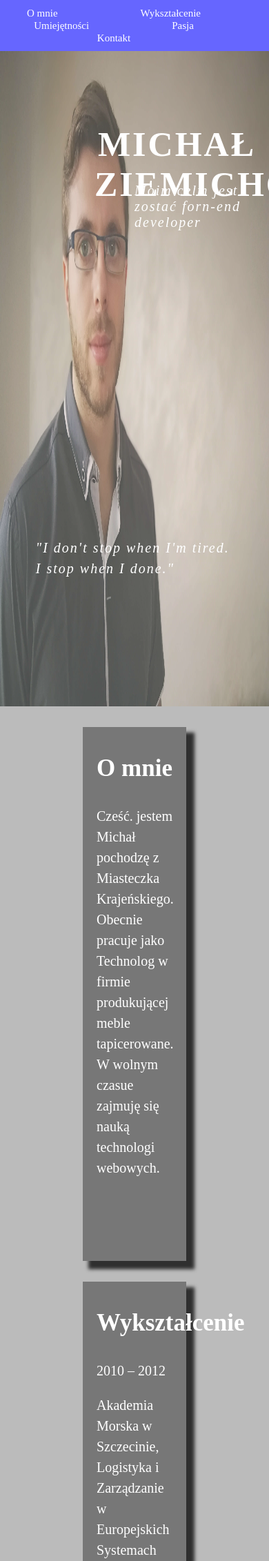
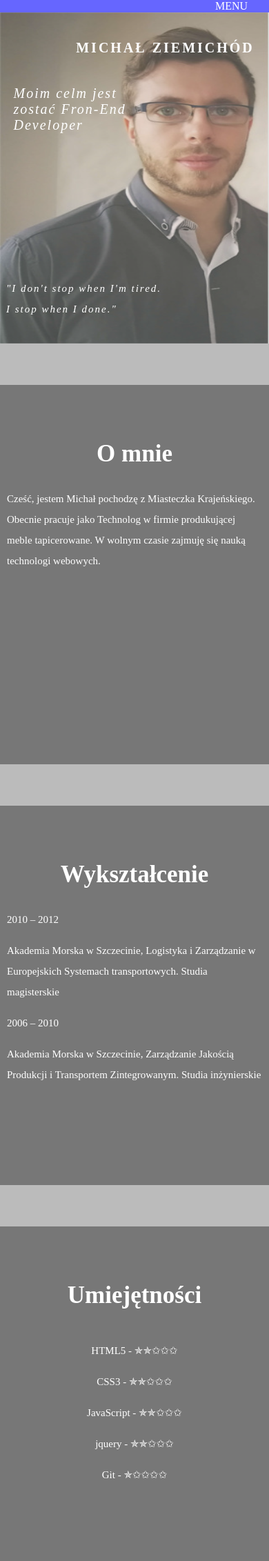
Before and after one commit to emzi20/cv, a PHP site: page / in a window 390 px wide; the page is wider, and only the part inside the window is pictured. Shown: the top 2263 px of that part at 69% size. Run offline with PHP 8.4, Linux system fonts and the light colour scheme.

Commit message:
responsive

```diff
--- a/css/style.css
+++ b/css/style.css
@@ -13,12 +13,46 @@ nav
 	z-index: 1;
 }
 
+#menu
+{
+	margin: 0px;
+	padding-top: 10px;
+	padding-bottom: 10px;
+	padding-left: 0px;
+	padding-right: 0px;
+	text-align: center;
+	list-style-type: none;
+}
+
+#menu a
+{
+	list-style-type: none;
+	text-decoration: none;
+	font-size: 15px;
+	color: #fff;
+}
+
+#menu a:hover
+{
+	cursor: pointer;
+	color: #000;
+}
+
 header div{
 	width: 100%;
 	height: 950px;
 	margin-left: auto;
 	margin-right: auto;
     position: sticky;
+}
+
+header div div
+{
+	position: absolute;
+	font-size: 20px;
+	font-size: 20px;
+	font-style: italic;
+	letter-spacing: 2px;
 }
 
 header img
@@ -30,40 +64,6 @@ header img
 	z-index: -1;
 	margin-bottom: 10px;
 	opacity: 0.6;
-}
-
-
-#menu
-{
-	margin: 0px;
-	padding-top: 10px;
-	padding-bottom: 10px;
-	padding-left: 0px;
-	padding-right: 0px;
-	text-align: center;
-	list-style-type: none;
-}
-
-#menu li
-{
-	display: inline-block;
-	padding-left: 30px;
-	padding-right: 30px;
-}
-
-#menu a
-{
-	list-style-type: none;
-	text-decoration: none;
-	font-size: 15px;
-	color: #fff;
-	font-size: 15px;
-}
-
-#menu a:hover
-{
-	cursor: pointer;
-	color: #000;
 }
 
 #top
@@ -80,19 +80,6 @@ header img
 	font-size: 50px;
 	letter-spacing: 3px;
 }
-
-header div div
-{
-	position: absolute;
-	top: 18%;
-	left: 50%;
-	width: 40%;
-	font-size: 20px;
-	font-size: 20px;
-	font-style: italic;
-	letter-spacing: 2px;
-}
-
 
 #quotation
 {
@@ -112,22 +99,7 @@ h1
 	font-size: 35px;
 	padding-top: 20px;
 	margin-top: 5px;
-	height: 34px;
 }
-
-.aboutMe
-{
-	padding: 20px 20px 100px 20px;
-	margin: 30px 120px;
-	background-color: #777777;
-	font-size: 20px;
-	line-height: 30px;
-
-	-webkit-box-shadow: 10px 10px 5px 2px rgba(0,0,0,0.75);
-	-moz-box-shadow: 10px 10px 5px 2px rgba(0,0,0,0.75);
-	box-shadow: 10px 10px 5px 2px rgba(0,0,0,0.75);
-}
-
 
 .aboutMe ul
 {
@@ -139,14 +111,6 @@ h1
 {
 	padding-top: 15px;
 	list-style-type: none;
-}
-
-img
-{
-	width: 400px;
-	float: left;
-	padding-right: 50px;
-	margin-bottom: 100px;
 }
 
 h2
@@ -161,14 +125,7 @@ footer h1
 	font-size: 25px;
 }
 
-footer div
-{
-	text-align: center;
-	line-height: 60px;
-	border-top: 2px solid #fff;
-	margin-top: 100px;
-	background-color: #777777;
-}
+
 
 #up
 {
@@ -186,3 +143,216 @@ footer div
 {
 	cursor: pointer;
 }
+
+footer div
+{
+	text-align: center;
+	line-height: 60px;
+	border-top: 2px solid #fff;
+	margin-top: 100px;
+	background-color: #777777;
+	clear: both;
+}
+
+
+@media only screen and (min-width: 770px){
+	#cv320
+	{
+		display: none;
+	}
+
+	#responsiveMenu
+	{
+		display: none;
+	}
+
+	header div div
+	{
+		top: 18%;
+		left: 50%;
+		width: 40%;
+	}
+
+	#menu li
+	{
+		display: inline-block;
+		padding-left: 30px;
+		padding-right: 30px;
+	}
+
+	.aboutMe
+	{
+		padding: 20px 20px 100px 20px;
+		margin: 30px 120px;
+		background-color: #777777;
+		font-size: 20px;
+		line-height: 30px;
+		-webkit-box-shadow: 10px 10px 5px 2px rgba(0,0,0,0.75);
+		-moz-box-shadow: 10px 10px 5px 2px rgba(0,0,0,0.75);
+		box-shadow: 10px 10px 5px 2px rgba(0,0,0,0.75);
+	}
+
+
+	img
+	{
+		width: 400px;
+		padding-right: 50px;
+		margin-bottom: 100px;
+	}
+
+	#score
+	{
+		float: right;
+		margin-right: 70px;
+		margin-top: 60px;
+	}
+
+}
+
+@media only screen and (max-width: 769px) and (min-width: 641px){
+	#cv320
+	{
+		display: none;
+	}
+
+	#responsiveMenu
+	{
+		display: none;
+	}
+
+	header div div
+	{
+		top: 18%;
+		left: 50%;
+		width: 40%;
+	}
+
+	#menu li
+	{
+		display: inline-block;
+		padding-left: 10px;
+		padding-right: 10px;
+	}
+
+	header div{
+		height: 700px;
+	}
+
+	#top
+	{
+		font-size: 35px;
+	}
+
+	#quotation
+	{
+		top: 550px;
+	}
+
+	.aboutMe
+	{
+		padding: 20px 20px 100px 20px;
+		margin: 30px 120px;
+		background-color: #777777;
+		font-size: 20px;
+		line-height: 30px;
+		margin: 5px 5px;
+		-webkit-box-shadow: 10px 10px 5px 2px rgba(0,0,0,0.75);
+		-moz-box-shadow: 10px 10px 5px 2px rgba(0,0,0,0.75);
+		box-shadow: 10px 10px 5px 2px rgba(0,0,0,0.75);
+	}
+
+	#score
+	{
+		float: right;
+		margin-right: 70px;
+		margin-top: 60px;
+	}
+
+
+	img
+	{
+		width: 400px;
+		padding-right: 50px;
+		margin-bottom: 100px;
+	}
+
+}
+
+@media only screen and (max-width: 640px){
+	#cv
+	{
+		display: none;
+	}
+
+	#responsiveMenu
+	{
+		margin-left: 80%;
+	}
+
+	header div div
+	{
+		top: 18%;
+		left: 5%;
+		width: 50%;
+	}
+
+	#menu
+	{
+		text-align: right;
+		padding-right: 40px;
+		display: none;
+	}
+
+	#menu li
+	{
+		padding-top: 5px
+		padding-right: 10px;
+	}
+
+	#menu a
+	{
+		font-size: 30px;
+	}
+
+
+	header div{
+		height: 480px;
+	}
+
+	#top
+	{
+		padding-left: 10px;
+		position: absolute;
+		top: 2%;
+		left: 2%;
+		font-size: 20px;
+		width: 90%;
+	}
+
+	#quotation
+	{
+		top: 380px;
+		left: 1%;
+		margin: 5px;
+		font-size: 15px;
+	}
+
+	.aboutMe
+	{
+		background-color: #777777;
+		padding: 10px;
+		padding-top: 60px;
+		margin-top: 60px;
+		font-size: 15px;
+		line-height: 30px;
+		min-height: 480px;
+	}
+
+	img
+	{
+		width: 100%;
+		float: left;
+		margin-bottom: 50px;
+	}
+
+}
--- a/index.html
+++ b/index.html
@@ -4,6 +4,9 @@
     <meta charset="UTF-8">
     <title>CV</title>
     <script src="jquery.js"></script>
+
+<meta name="viewport" content="width=device-width, initial-scale=1.0" />
+
     <link rel="Stylesheet" type="text/css" href="css/style.css" />
 </head>
 <body>
@@ -15,13 +18,15 @@
             <li><a href="#passion">Pasja</a><li>
             <li><a href="#contact">Kontakt</a><li>
           </ul>
+          <span id='responsiveMenu'>MENU</span>
         </nav>
       <header>
         <div>
-          <img src="img/cv.jpg">
+          <img id="cv320" src="img/cv320.jpg">
+          <img id="cv" src="img/cv.jpg">
           <h1 id="top">Michał Ziemichód</h1>
           <div>
-            <p>Moim celm jest zostać forn-end developer</p>
+            <p>Moim celm jest zostać Fron-End Developer</p>
           </div>
           <p id="quotation">"I don't stop when I'm tired. <br>
              I stop when I done."</p>
@@ -32,7 +37,7 @@
         <article>
           <div class="aboutMe">
             <h1 id="aboutMe">O mnie</h1>
-            <p>Cześć. jestem Michał pochodzę z Miasteczka Krajeńskiego. Obecnie pracuje jako Technolog w firmie produkującej meble tapicerowane. W wolnym czasue zajmuję się nauką technologi webowych.
+            <p>Cześć, jestem Michał pochodzę z Miasteczka Krajeńskiego. Obecnie pracuje jako Technolog w firmie produkującej meble tapicerowane. W wolnym czasie zajmuję się nauką technologi webowych.
             </p>
           </div>
         </article>
@@ -72,19 +77,21 @@
          <article>
           <div class="aboutMe">
             <h1 id="passion">Pasja</h1>
-            <img src="img/run.jpg">
             <p>
-               Moją pasją jest Triathlon. Zacząłem sie interesować tą dyscypliną po ukonczeniu maratonu. Wtedy za bradzo jeszcze nie wiedziałem z czym to się je. Trochę poczytałem i swierdzialem TO DO DZIEŁA.
+               Moją pasją jest Triathlon. Zacząłem sie interesować tą dyscypliną po ukończeniu maratonu. Wtedy za bradzo jeszcze nie wiedziałem z czym to się je. Trochę poczytałem i swierdziłem, że warto spróbować swoich możliwości.
             </p>
             <p>
-               Na tym etapie potrafiłem przepłynąc maksymalnie 25m na basenie. A rower jaki miałem to góral który był nie sprawny. 6 miesiecy basenu i jazdy na rowerze pozwoliło mi na ukonczenie pierwszego triathlonu. Satysfakcja z ukonczonych zawodów... ogromna. I tak do dzisiaj ta pasja toważysz mi każdego dnia...
+               Początkowo potrafiłem przepłynąć maksymalnie 25m na basenie. Rowerem jakim dysponowałem był góral, dodatkowo był nie w pełni sprawny. 6 miesiecy basenu i jazdy na rowerze pozwoliło mi na ukonczenie pierwszego triathlonu. Satysfakcja z ukonczonych zawodów... ogromna. I tak do dzisiaj ta pasja toważysz mi każdego dnia.
             </p>
+            <img src="img/run.jpg">
+            <div id="score">
               <h2>Wyniki</h2>
               <ul>
                 <li>1/4 ironman - 3:48h</li>
                 <li>maraton - 3:49h</li>
                 <li>pół maraton - 1:42h</li>
               </ul>
+            </div>
           </div>
           </article>
       </section>
--- a/jsindex.js
+++ b/jsindex.js
@@ -4,6 +4,11 @@ $(function() {
 
   	let target = this.hash;
   	let $target = $(target);
+
+    if($(window).width()<641){
+        $('#responsiveMenu').show();
+        $('#menu').hide();
+      }
 
   	$('html, body').animate({
   		'scrollTop' : $target.offset().top-70
@@ -31,4 +36,11 @@ $(function() {
 	  }
   })
 
+
+  $('#responsiveMenu').on('click', function(){
+    $('#responsiveMenu').hide();
+    $('#menu').show();
+
+  })
+
 });
```
Also changed, not shown: css/cv.jpg (added), img/cv320.jpg (added). Lines whose indentation alone changed are shown as unchanged.
